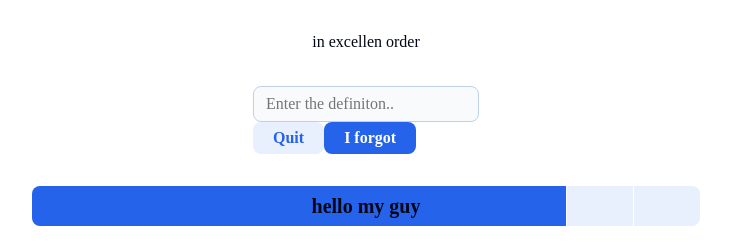
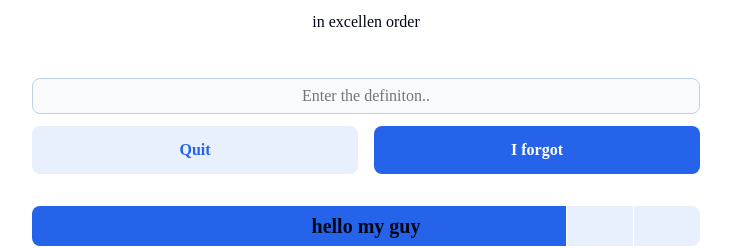
Before and after one commit to amon-sudo/REACT-APP, a React (Vite) app: page / in a window 1280 px wide. Shown: the part 231-479 px from the top of the page, without its empty margins (274-1005 px from the left). Built offline with nearby package versions, Linux system fonts and the light colour scheme; a web font is replaced by a local one.

Commit message:
still styling this thing, taking longer than i thought

```diff
--- a/src/index.css
+++ b/src/index.css
@@ -173,6 +173,41 @@ section{
   padding: 1rem;
 
 }
+.challenge-btns{
+  display: grid;
+  grid-template-columns: repeat(2, minmax(0, 1fr));
+  gap: 1rem;
+  width: 100%;
+
+}
+.challenge-btns button{
+  display: grid;
+  place-items: center;
+  width: 100%;
+
+}
+.challenge-btns button h6{
+  white-space: nowrap;
+  padding: 0.5rem 0;
+
+}
+.helper{
+  display: flex;
+  flex-direction: column;
+  gap: 0.75rem;
+  width: 100%;
+}
+.helper input{
+  max-width: 100%;
+  text-align: center;
+
+}
+.helper > div:first-of-type{
+  display: flex;
+  align-items: center;
+  gap: 0.5rem;
+
+}
 /* PORTAL */
 
 /* FOOTER */
```
